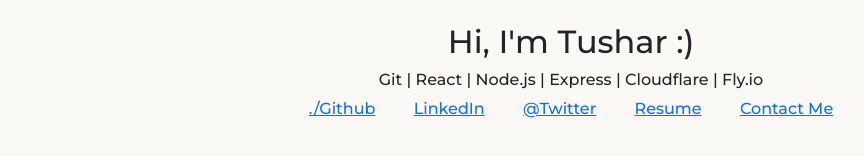
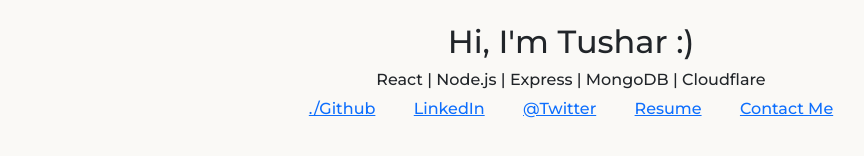
Before and after one commit to reddygtvs/homepage, a React (Create React App) app: page / in a window 1280 px wide. Shown: the part 324-480 px from the top of the page, without its empty margins (69-933 px from the left). Built offline with nearby package versions, Linux system fonts and the light colour scheme.

Commit message:
edited description

```diff
--- a/src/App.js
+++ b/src/App.js
@@ -18,7 +18,7 @@ const App = () => {
           </h1>
         </div>
         <div>
-          <h3>Git | React | Node.js | Express | Cloudflare | Fly.io</h3>
+          <h3>React | Node.js | Express | MongoDB | Cloudflare</h3>
         </div>
         <div className="Horizon">
           <a
```
